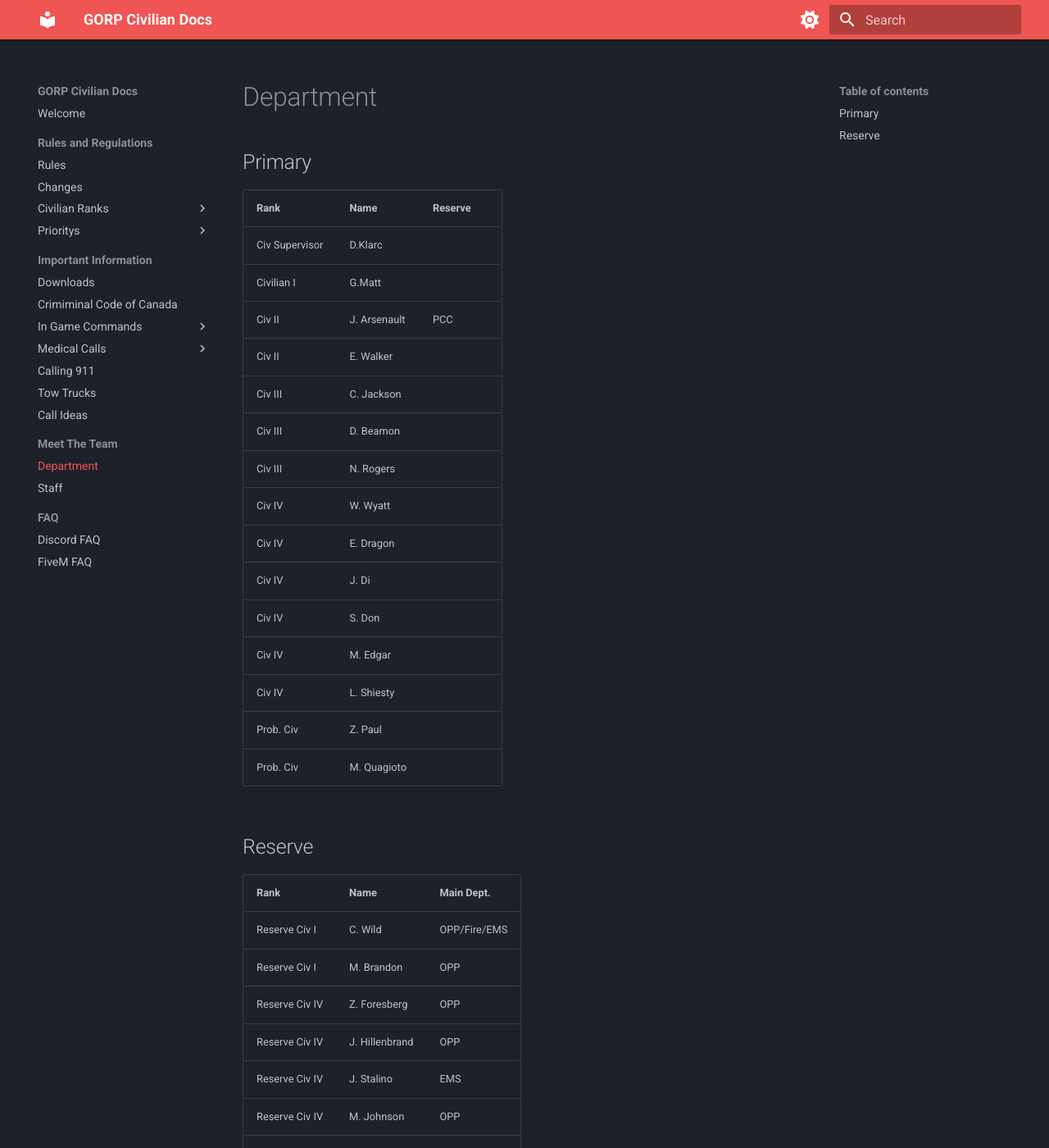
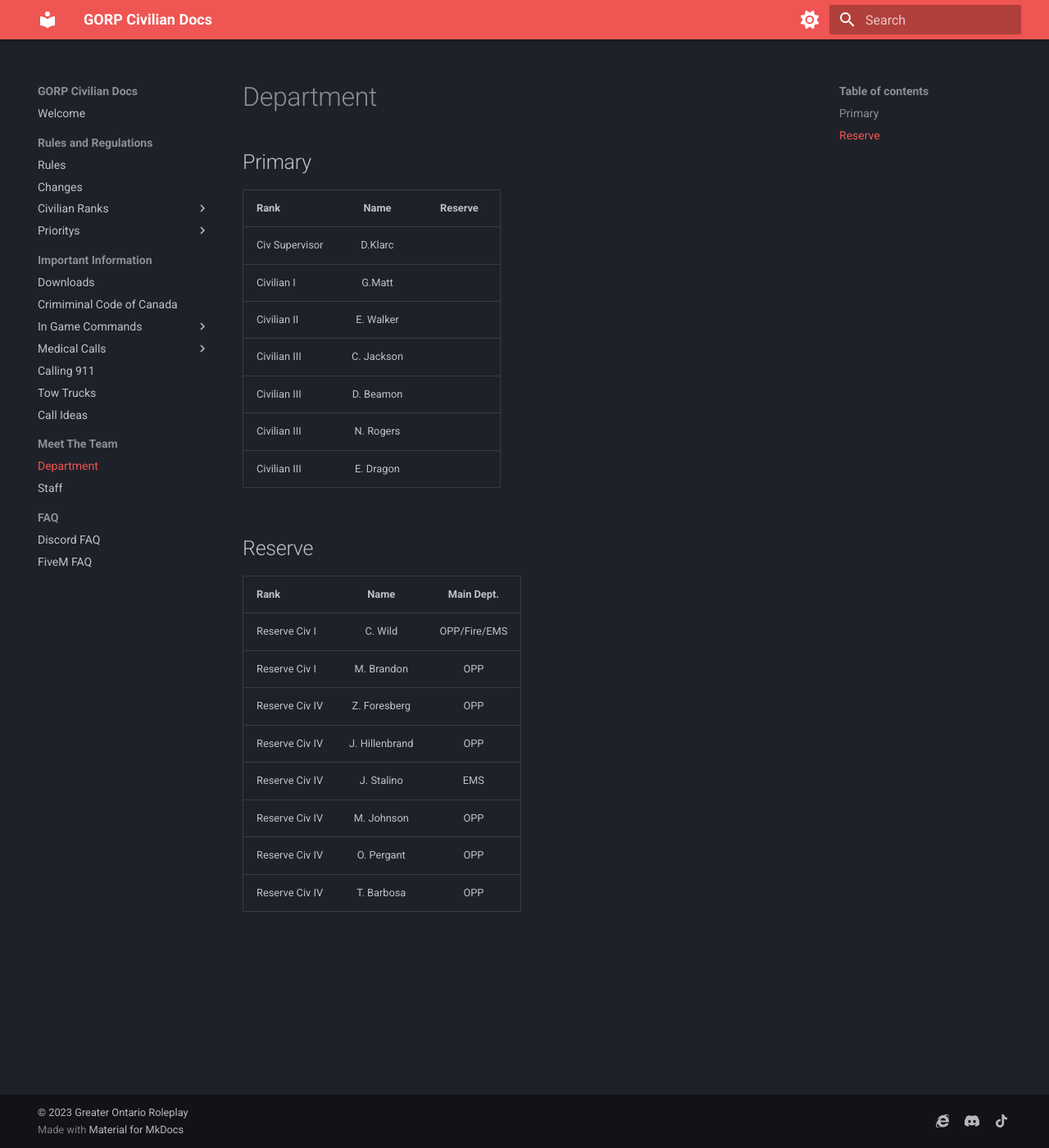
Before and after one commit to deathstryder/GORP-Civilian-Documents, an MkDocs documentation site: the page built from docs/Meet/Dept.md, in a window 1280 px wide and 1400 px high. Shown: the whole window at 82% size. Built offline with MkDocs 1.6.1 and Material for MkDocs 9.7.7, drawn with Linux system fonts in a browser that asks for light colours.

Commit message:
Fixing issues

```diff
--- a/docs/Meet/Dept.md
+++ b/docs/Meet/Dept.md
@@ -1,28 +1,21 @@
 ## Primary
 
 Rank          | Name       | Reserve
----           |---         |---
+---           |:---:       |:---:
 Civ Supervisor|D.Klarc     |
 Civilian I    |G.Matt      |
-Civ II        |J. Arsenault|PCC
-Civ II        |E. Walker   |
-Civ III       |C. Jackson  |
-Civ III       |D. Beamon   |
-Civ III       |N. Rogers   |
-Civ IV        |W. Wyatt    |
-Civ IV        |E. Dragon   |
-Civ IV        |J. Di       |
-Civ IV        |S. Don      |
-Civ IV        |M. Edgar    |
-Civ IV        |L. Shiesty  |
-Prob. Civ     |Z. Paul     |
-Prob. Civ     |M. Quagioto |
+Civilian II   |E. Walker   |
+Civilian III  |C. Jackson  |
+Civilian III  |D. Beamon   |
+Civilian III  |N. Rogers   |
+Civilian III  |E. Dragon   |
+
 
 
 ## Reserve
 
 Rank          |Name          |Main Dept.
----           |---           |---
+---           |:---:         |:---:
 Reserve Civ I |C. Wild       |OPP/Fire/EMS
 Reserve Civ I |M. Brandon    |OPP
 Reserve Civ IV|Z. Foresberg  |OPP
@@ -30,3 +23,4 @@
 Reserve Civ IV|J. Stalino    |EMS
 Reserve Civ IV|M. Johnson    |OPP
 Reserve Civ IV|O. Pergant    |OPP
+Reserve Civ IV|T. Barbosa    |OPP
```
Also changed, not shown: docs/FAQ/Discord.md (+1 -1 lines), docs/FAQ/Fivem.md (+1 -1 lines), docs/Important/Downloads.md (+3 -3 lines), docs/Meet/Staff.md (+1 -1 lines), docs/Rules/Rank/supervisor.md (+1 -1 lines).
